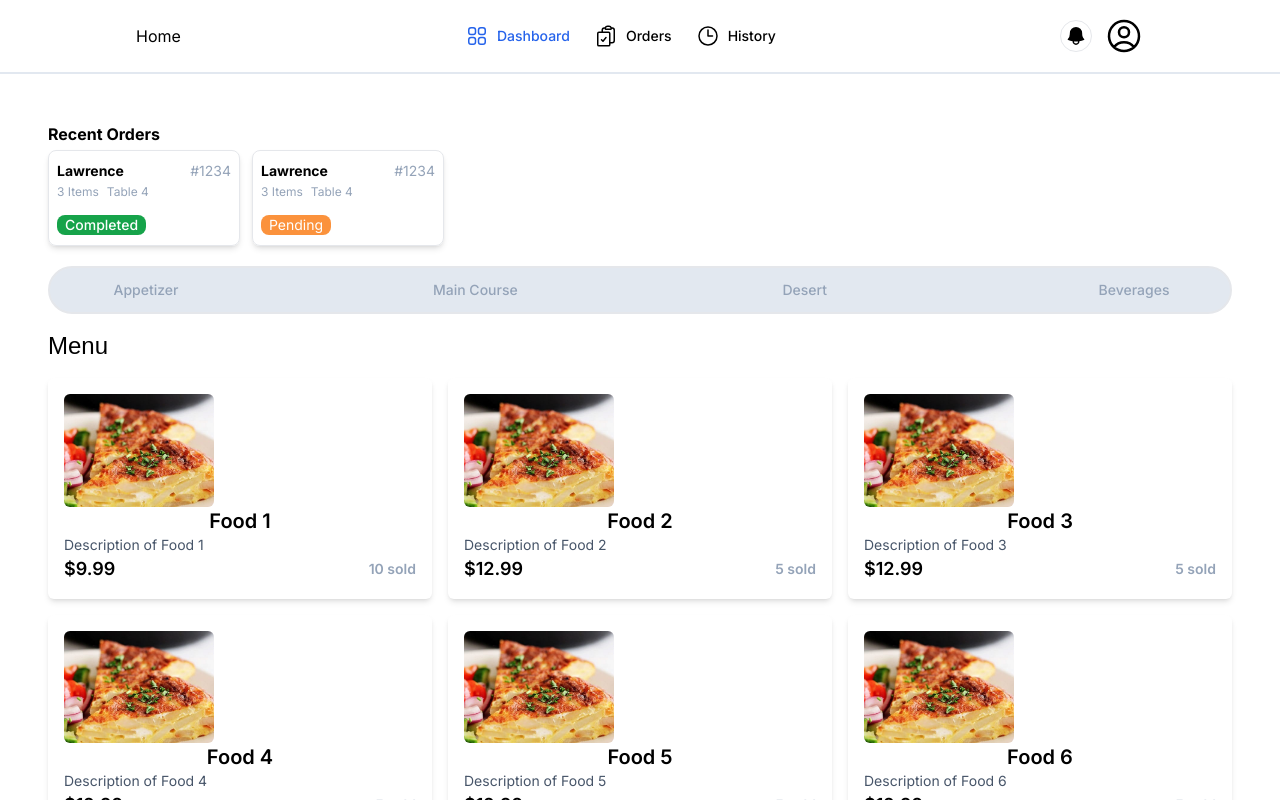
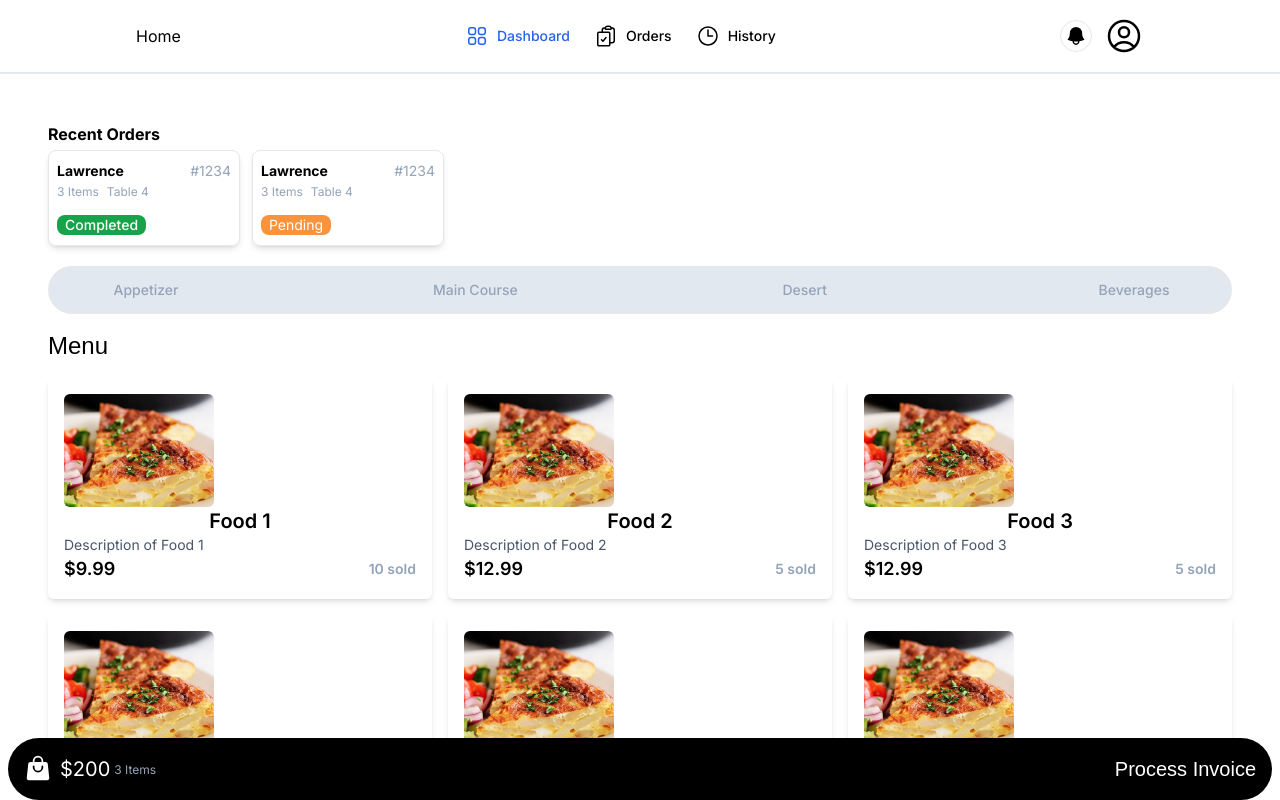
Before and after one commit to Kwaku28/pos-diner, a Next.js app: page /dashboard in a window 1280 px wide. Built offline with nearby package versions, Linux system fonts and the light colour scheme; a web font is replaced by a local one.

Commit message:
Update button to a `Link` component

```diff
--- a/app/ui/dashboard/invoice.tsx
+++ b/app/ui/dashboard/invoice.tsx
@@ -1,15 +1,18 @@
 import { ShoppingBagIcon } from "@heroicons/react/24/solid";
 import { lusitana } from "../fonts";
+import Link from "next/link";
 
 export default function Invoice() {
   return (
-    <button className="flex items-center justify-between w-full mt-3 p-4 bg-black text-white rounded-full">
+    <div className="relative">
+      <Link href='/dashboard' className="fixed bottom-0 right-2 left-2 flex items-center justify-between mt-3 p-4 bg-black text-white rounded-full">
         <div className="flex items-center gap-1">
           <ShoppingBagIcon className="w-7 mb-0.5" />
           <span className="pl-1 text-xl">$200</span>
           <span className="text-xs mt-0.5 text-slate-400">3 Items</span>
         </div>
         <span className={`${lusitana.className} text-xl`}>Process Invoice</span>
-    </button>
+      </Link>
+    </div>
   );
 }
```
Lines whose indentation alone changed are shown as unchanged.
